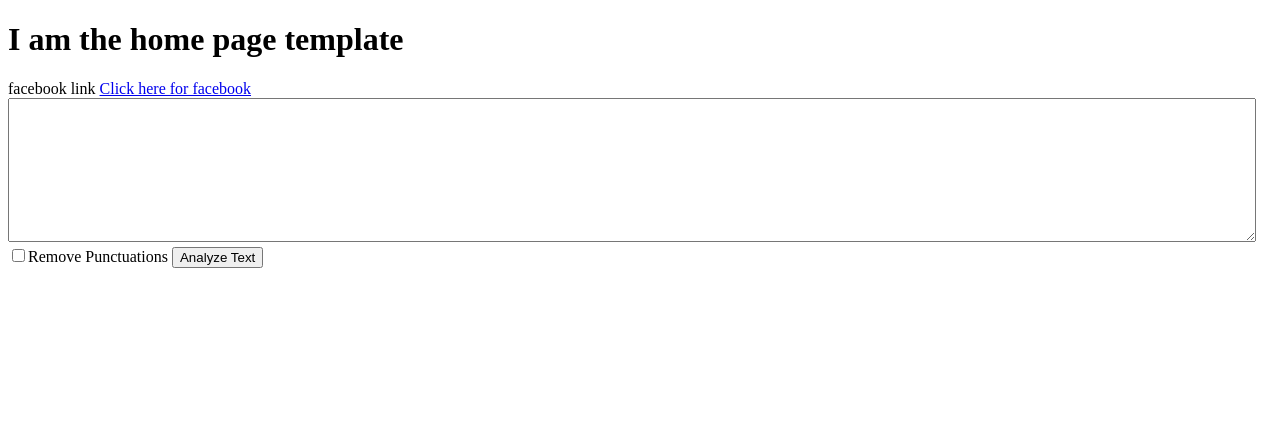
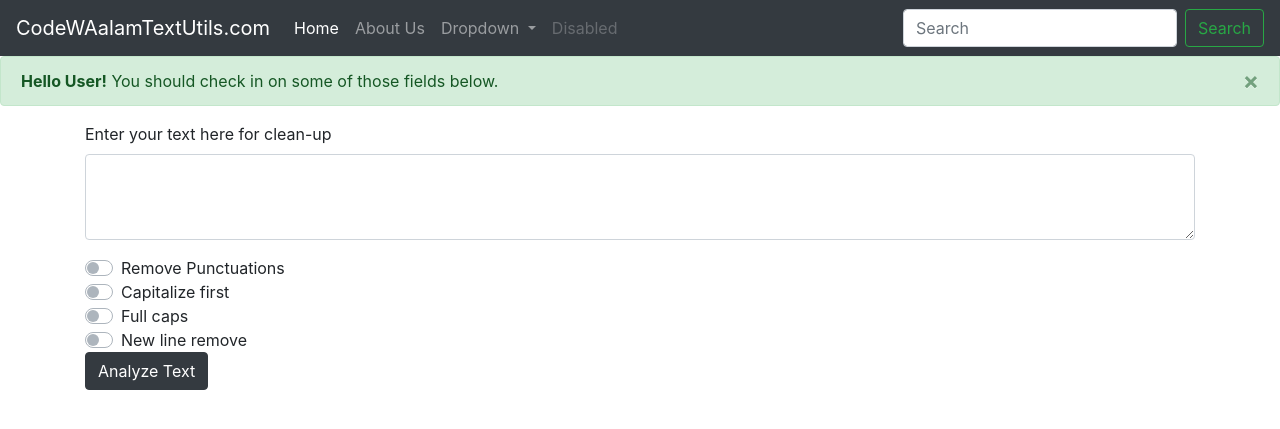
Before and after one commit to aalamgeer/Textutils-aaplication, a Django app: page / in a window 1280 px wide. Shown: the top 429 px of the page. Run offline with Django 3.2, Linux system fonts and the light colour scheme; some libraries are stand-ins or nearby versions.

Commit message:
analyzer text with bootstrap home page

```diff
--- a/textutils/templates/analyze.html
+++ b/textutils/templates/analyze.html
@@ -7,5 +7,6 @@
 <body>
 <h1>Your analyze text for - {{ purpose }}</h1>
 <p>{{ analyzed_text }}</p>
+<p>{{ no_of_a }}</p>
 </body>
 </html>
--- a/textutils/templates/index.html
+++ b/textutils/templates/index.html
@@ -1,4 +1,4 @@
-<!DOCTYPE html>
+<!--<!DOCTYPE html>
 <html lang="en">
 <head>
     <meta charset="UTF-8">
@@ -10,9 +10,99 @@ facebook link <a href={{facebook}}>Click here for facebook</a>
 
 <form action="/analyzer" method="get" enctype="multipart/form-data">
     <textarea name="text" id="" style="width: 1242px; height: 138px;"></textarea><br>
-    <input type="checkbox" name="removepunc">Remove Punctuations
+    <input type="checkbox" name="removepunc">Remove Punctuations<br>
+    <input type="checkbox" name="capitalize">Capitalize first<br>
+    <input type="checkbox" name="fullcaps">Full caps<br>
+    <input type="checkbox" name="newlineremove">New line remover<br>
     <button type="submit">Analyze Text</button>
 </form>
 
 </body>
+</html>!-->
+<!doctype html>
+<html lang="en">
+  <head>
+    <!-- Required meta tags -->
+    <meta charset="utf-8">
+    <meta name="viewport" content="width=device-width, initial-scale=1, shrink-to-fit=no">
+
+    <!-- Bootstrap CSS -->
+    <link rel="stylesheet" href="https://stackpath.bootstrapcdn.com/bootstrap/4.3.1/css/bootstrap.min.css" integrity="sha384-ggOyR0iXCbMQv3Xipma34MD+dH/1fQ784/j6cY/iJTQUOhcWr7x9JvoRxT2MZw1T" crossorigin="anonymous">
+
+    <title>CWA TextUtils</title>
+  </head>
+  <body>
+    <nav class="navbar navbar-expand-lg navbar-dark bg-dark">
+  <a class="navbar-brand" href="#">CodeWAalamTextUtils.com</a>
+  <button class="navbar-toggler" type="button" data-toggle="collapse" data-target="#navbarSupportedContent" aria-controls="navbarSupportedContent" aria-expanded="false" aria-label="Toggle navigation">
+    <span class="navbar-toggler-icon"></span>
+  </button>
+
+  <div class="collapse navbar-collapse" id="navbarSupportedContent">
+    <ul class="navbar-nav mr-auto">
+      <li class="nav-item active">
+        <a class="nav-link" href="#">Home <span class="sr-only">(current)</span></a>
+      </li>
+      <li class="nav-item">
+        <a class="nav-link" href="#">About Us</a>
+      </li>
+      <li class="nav-item dropdown">
+        <a class="nav-link dropdown-toggle" href="#" id="navbarDropdown" role="button" data-toggle="dropdown" aria-haspopup="true" aria-expanded="false">
+          Dropdown
+        </a>
+        <div class="dropdown-menu" aria-labelledby="navbarDropdown">
+          <a class="dropdown-item" href="#">Action</a>
+          <a class="dropdown-item" href="#">Another action</a>
+          <div class="dropdown-divider"></div>
+          <a class="dropdown-item" href="#">Something else here</a>
+        </div>
+      </li>
+      <li class="nav-item">
+        <a class="nav-link disabled" href="#" tabindex="-1" aria-disabled="true">Disabled</a>
+      </li>
+    </ul>
+    <form class="form-inline my-2 my-lg-0">
+      <input class="form-control mr-sm-2" type="search" placeholder="Search" aria-label="Search">
+      <button class="btn btn-outline-success my-2 my-sm-0" type="submit">Search</button>
+    </form>
+  </div>
+</nav>
+
+<div class="alert alert-success alert-dismissible fade show" role="alert">
+  <strong>Hello User!</strong> You should check in on some of those fields below.
+  <button type="button" class="close" data-dismiss="alert" aria-label="Close">
+    <span aria-hidden="true">&times;</span>
+  </button>
+</div>
+    <div class="container">
+        <form action="/analyzer" method="get">
+          <div class="form-group">
+            <label for="exampleFormControlTextarea1">Enter your text here for clean-up</label>
+            <textarea name="text" class="form-control" id="exampleFormControlTextarea1" rows="3"></textarea>
+          </div>
+            <div class="custom-control custom-switch">
+            <input type="checkbox" class="custom-control-input" name="removepunc" id="customSwitch1">
+            <label class="custom-control-label" for="customSwitch1">Remove Punctuations</label>
+            </div>
+            <div class="custom-control custom-switch">
+            <input type="checkbox" class="custom-control-input" name="capitalize" id="customSwitch2">
+            <label class="custom-control-label" for="customSwitch2">Capitalize first</label>
+            </div>
+            <div class="custom-control custom-switch">
+            <input type="checkbox" class="custom-control-input" name="fullcaps" id="customSwitch3">
+            <label class="custom-control-label" for="customSwitch3">Full caps</label>
+            </div>
+            <div class="custom-control custom-switch">
+            <input type="checkbox" class="custom-control-input" name="newlineremove" id="customSwitch4">
+            <label class="custom-control-label" for="customSwitch4">New line remove</label>
+            </div>
+            <button type="submit" class="btn btn-dark">Analyze Text</button>
+        </form>
+    </div>
+    <!-- Optional JavaScript -->
+    <!-- jQuery first, then Popper.js, then Bootstrap JS -->
+    <script src="https://code.jquery.com/jquery-3.3.1.slim.min.js" integrity="sha384-q8i/X+965DzO0rT7abK41JStQIAqVgRVzpbzo5smXKp4YfRvH+8abtTE1Pi6jizo" crossorigin="anonymous"></script>
+    <script src="https://cdnjs.cloudflare.com/ajax/libs/popper.js/1.14.7/umd/popper.min.js" integrity="sha384-UO2eT0CpHqdSJQ6hJty5KVphtPhzWj9WO1clHTMGa3JDZwrnQq4sF86dIHNDz0W1" crossorigin="anonymous"></script>
+    <script src="https://stackpath.bootstrapcdn.com/bootstrap/4.3.1/js/bootstrap.min.js" integrity="sha384-JjSmVgyd0p3pXB1rRibZUAYoIIy6OrQ6VrjIEaFf/nJGzIxFDsf4x0xIM+B07jRM" crossorigin="anonymous"></script>
+  </body>
 </html>
--- a/textutils/textutils/views.py
+++ b/textutils/textutils/views.py
@@ -8,12 +8,39 @@ def index(request):
 
 
 def analyzer(request):
-    print(request.GET.get('text'))
-    data = request.GET.get('text')
-    removepunc = request.POST.get('removepunc', 'off')
-    analyzed = data
-    context = {'purpose': 'Remove Punctuations', 'analyzed_text': analyzed}
-    return render(request, 'analyze.html', context)
+    data = request.GET.get('text', 'default')
+    removepunc = request.GET.get('removepunc', 'off')
+    capitalize = request.GET.get('capitalize', 'off')
+    fullcaps = request.GET.get('fullcaps', 'off')
+    newlineremove = request.GET.get('newlineremove', 'off')
+    analyzed = ''
+    count = 0
+    for chr in data:
+        if chr == 'a':
+            count += 1
+    if removepunc == 'on':
+        punctuations = '''!()-[]{};:'"\,<>./?@#$%^&*_~'''
+        for chr in data:
+            if chr not in punctuations:
+                analyzed = analyzed + chr
+        context = {'purpose': 'Remove Punctuations', 'analyzed_text': analyzed, 'no_of_a': count}
+        return render(request, 'analyze.html', context)
+    elif capitalize == 'on':
+        analyzed = data.capitalize()
+        context = {'purpose': 'Capitalize first', 'analyzed_text': analyzed, 'no_of_a': count}
+        return render(request, 'analyze.html', context)
+    elif fullcaps == 'on':
+        analyzed = data.upper()
+        context = {'purpose': 'Capitalize String', 'analyzed_text': analyzed, 'no_of_a': count}
+        return render(request, 'analyze.html', context)
+    elif newlineremove == 'on':
+        for chr in data:
+            if chr != '\n':
+                analyzed = analyzed + chr
+        context = {'purpose': 'New line remover', 'analyzed_text': analyzed, 'no_of_a': count}
+        return render(request, 'analyze.html', context)
+    else:
+        return HttpResponse('Error')
 
 
 '''def capitalize(request):
```
